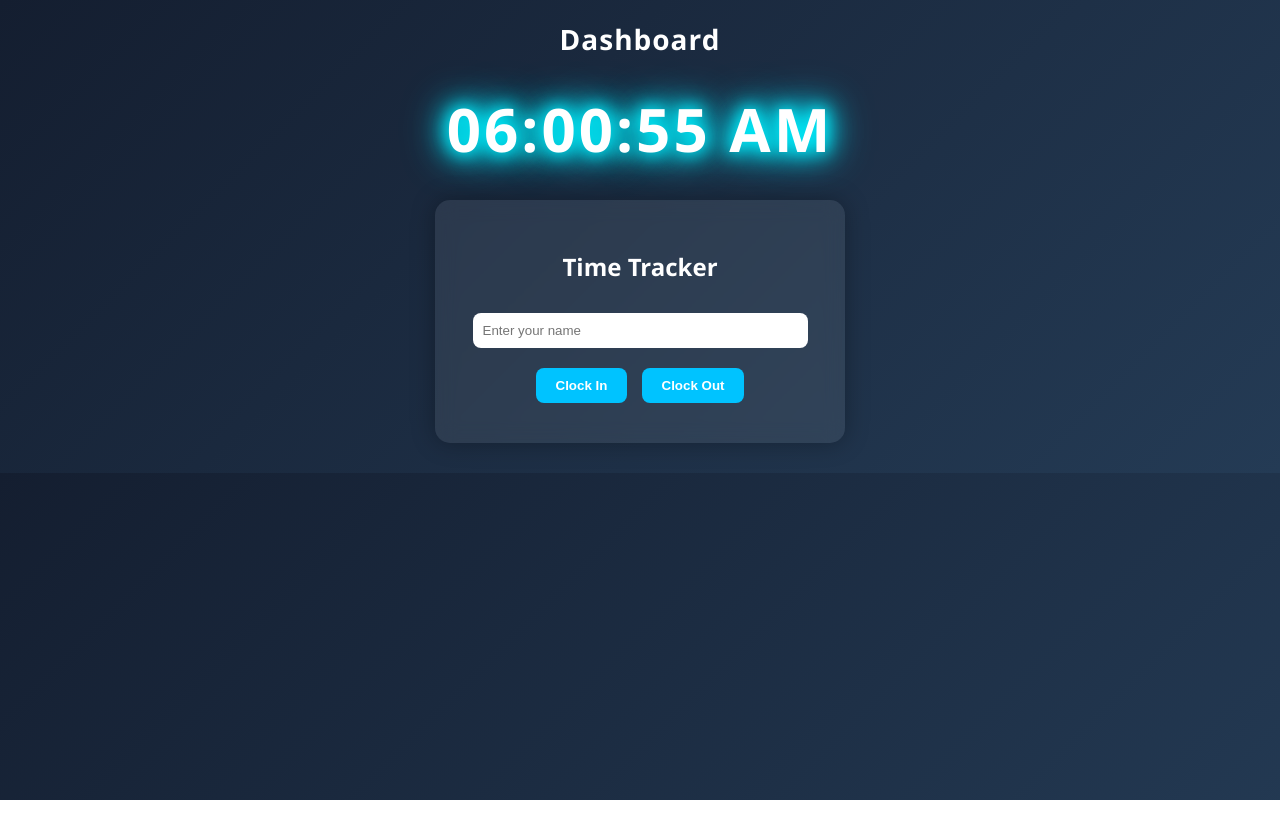
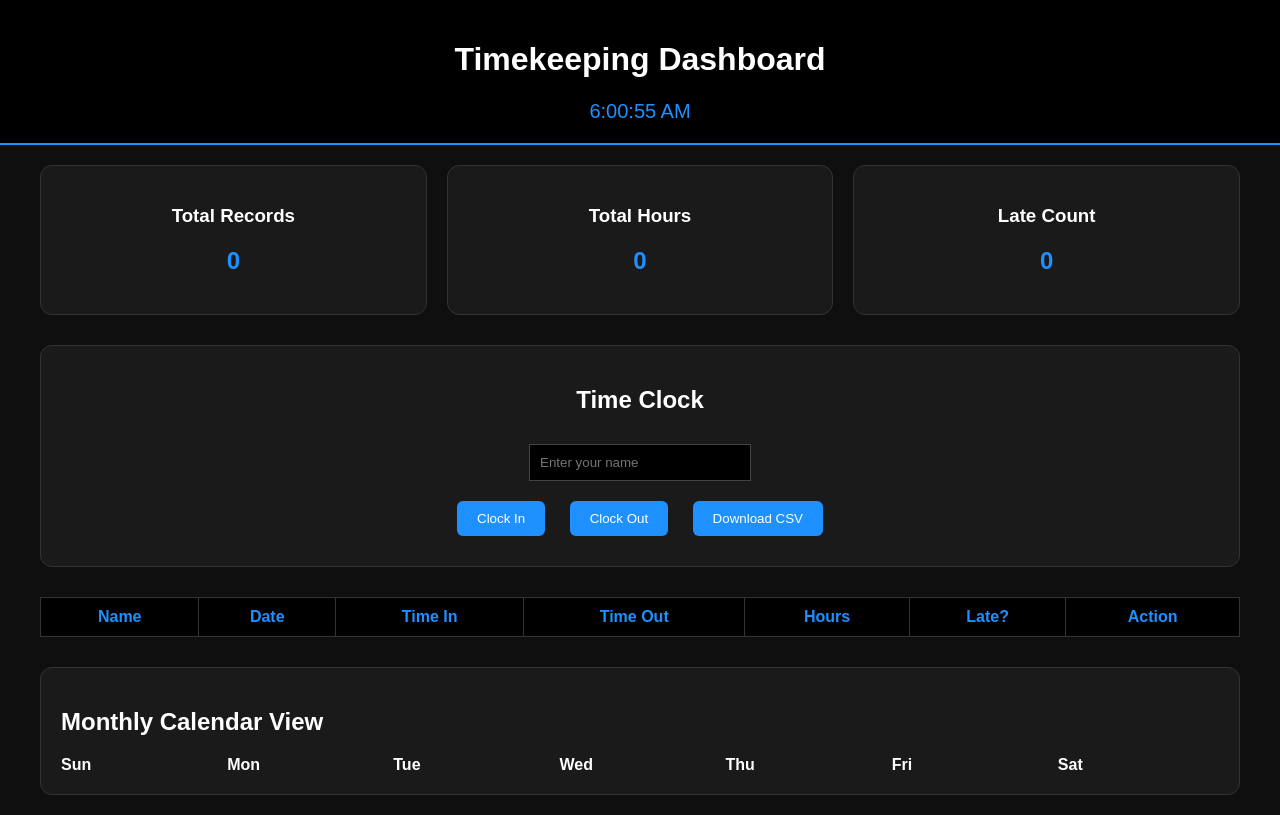
Before and after one commit to Lz28Justin/time-tracker, a website: page public/index.html in a window 1280 px wide. Drawn offline with Linux system fonts and the light colour scheme; no server answers.

Commit message:
Update index.html

```diff
--- a/public/index.html
+++ b/public/index.html
@@ -2,160 +2,343 @@
 <html>
 <head>
     <title>Timekeeping Dashboard</title>
-  <meta name="viewport" content="width=device-width, initial-scale=1.0">
-
     <style>
         body {
+            font-family: Arial;
             margin: 0;
-      font-family: 'Segoe UI', sans-serif;
-      background: linear-gradient(135deg, #141e30, #243b55);
+            background: #0f0f0f;
             color: white;
-      text-align: center;
         }
 
         header {
+            background: #000;
             padding: 20px;
-      font-size: 28px;
-      font-weight: bold;
-      letter-spacing: 1px;
+            text-align: center;
+            border-bottom: 2px solid #1e90ff;
         }
 
-    .clock-container {
+        #liveClock {
+            font-size: 20px;
             margin-top: 10px;
+            color: #1e90ff;
         }
 
-    .glow-clock {
-      font-size: 60px;
-      font-weight: bold;
-      letter-spacing: 3px;
-      animation: glow 2s ease-in-out infinite alternate;
+        .container {
+            padding: 20px;
+            max-width: 1200px;
+            margin: auto;
         }
 
-    @keyframes glow {
-      from {
-        text-shadow:
-          0 0 10px #00f2ff,
-          0 0 20px #00f2ff,
-          0 0 30px #00f2ff,
-          0 0 40px #00c3ff;
-      }
-      to {
-        text-shadow:
-          0 0 20px #00f2ff,
-          0 0 30px #00f2ff,
-          0 0 40px #00f2ff,
-          0 0 50px #00c3ff;
-      }
+        .cards {
+            display: grid;
+            grid-template-columns: repeat(auto-fit, minmax(200px, 1fr));
+            gap: 20px;
+            margin-bottom: 30px;
         }
 
         .card {
-      background: rgba(255,255,255,0.08);
-      backdrop-filter: blur(10px);
-      margin: 30px auto;
-      padding: 30px;
-      width: 350px;
-      border-radius: 15px;
-      box-shadow: 0 0 25px rgba(0,0,0,0.3);
+            background: #1a1a1a;
+            padding: 20px;
+            border-radius: 12px;
+            text-align: center;
+            border: 1px solid #333;
+        }
+
+        .card h2 {
+            color: #1e90ff;
+        }
+
+        .clock-box {
+            background: #1a1a1a;
+            padding: 20px;
+            border-radius: 12px;
+            margin-bottom: 30px;
+            text-align: center;
+            border: 1px solid #333;
         }
 
         input {
-      width: 90%;
             padding: 10px;
-      margin: 10px 0;
-      border-radius: 8px;
-      border: none;
-      outline: none;
+            margin: 10px;
+            width: 200px;
+            background: #000;
+            color: white;
+            border: 1px solid #444;
         }
 
         button {
             padding: 10px 20px;
-      margin: 10px 5px;
+            margin: 10px;
+            background: #1e90ff;
+            color: white;
             border: none;
-      border-radius: 8px;
-      background: #00c3ff;
-      color: white;
-      font-weight: bold;
+            border-radius: 6px;
             cursor: pointer;
-      transition: 0.3s;
         }
 
         button:hover {
-      background: #00f2ff;
-      transform: scale(1.05);
+            background: #0d6efd;
         }
 
+        table {
+            width: 100%;
+            border-collapse: collapse;
+            background: #1a1a1a;
+        }
+
+        th, td {
+            padding: 10px;
+            border: 1px solid #333;
+            text-align: center;
+        }
+
+        th {
+            background: #000;
+            color: #1e90ff;
+        }
+
+        .calendar {
+            margin-top: 30px;
+            background: #1a1a1a;
+            padding: 20px;
+            border-radius: 12px;
+            border: 1px solid #333;
+        }
+
+        .calendar-grid {
+            display: grid;
+            grid-template-columns: repeat(7, 1fr);
+            gap: 5px;
+        }
+
+        .calendar-day {
+            padding: 15px;
+            text-align: center;
+            border-radius: 6px;
+            background: #222;
+        }
+
+        .present { background: #28a745; }
+        .late { background: orange; }
+
+        .calendar-header {
+            font-weight: bold;
+        }
     </style>
 </head>
-
 <body>
 
-  <header>Dashboard</header>
+<header>
+    <h1>Timekeeping Dashboard</h1>
+    <div id="liveClock"></div>
+</header>
 
-  <div class="clock-container">
-    <div id="clock" class="glow-clock">00:00:00 AM</div>
+<div class="container">
+
+    <div class="cards">
+        <div class="card">
+            <h3>Total Records</h3>
+            <h2 id="totalRecords">0</h2>
+        </div>
+        <div class="card">
+            <h3>Total Hours</h3>
+            <h2 id="totalHours">0</h2>
+        </div>
+        <div class="card">
+            <h3>Late Count</h3>
+            <h2 id="lateCount">0</h2>
+        </div>
     </div>
 
-  <div class="card">
-    <h2>Time Tracker</h2>
-
-    <input type="text" id="name" placeholder="Enter your name">
-
+    <div class="clock-box">
+        <h2>Time Clock</h2>
+        <input type="text" id="name" placeholder="Enter your name" required>
         <br>
-
         <button onclick="clockIn()">Clock In</button>
         <button onclick="clockOut()">Clock Out</button>
+        <button onclick="downloadCSV()">Download CSV</button>
+    </div>
+
+    <table>
+        <thead>
+            <tr>
+                <th>Name</th>
+                <th>Date</th>
+                <th>Time In</th>
+                <th>Time Out</th>
+                <th>Hours</th>
+                <th>Late?</th>
+                <th>Action</th>
+            </tr>
+        </thead>
+        <tbody id="records"></tbody>
+    </table>
+
+    <div class="calendar">
+        <h2>Monthly Calendar View</h2>
+        <div class="calendar-grid calendar-header">
+            <div>Sun</div><div>Mon</div><div>Tue</div>
+            <div>Wed</div><div>Thu</div><div>Fri</div><div>Sat</div>
+        </div>
+        <div class="calendar-grid" id="calendarBody"></div>
+    </div>
+
 </div>
 
 <script>
-  // LIVE GLOW CLOCK
-  function updateClock() {
+
+// LIVE DIGITAL CLOCK (12-hour format)
+function updateClock(){
     const now = new Date();
-
     let hours = now.getHours();
-    let minutes = now.getMinutes();
-    let seconds = now.getSeconds();
-    let ampm = hours >= 12 ? 'PM' : 'AM';
-
+    let minutes = now.getMinutes().toString().padStart(2,'0');
+    let seconds = now.getSeconds().toString().padStart(2,'0');
+    let ampm = hours >= 12 ? "PM" : "AM";
     hours = hours % 12;
     hours = hours ? hours : 12;
 
-    hours = hours.toString().padStart(2, '0');
-    minutes = minutes.toString().padStart(2, '0');
-    seconds = seconds.toString().padStart(2, '0');
-
-    document.getElementById("clock").innerText =
+    document.getElementById("liveClock").innerText =
         `${hours}:${minutes}:${seconds} ${ampm}`;
 }
 
 setInterval(updateClock, 1000);
 updateClock();
 
-  // Clock In / Clock Out
-  async function clockIn() {
+
+function getCurrentDate(){
+    return new Date().toISOString().split("T")[0];
+}
+
+function getCurrentTime(){
+    return new Date().toTimeString().slice(0,5);
+}
+
+async function clockIn(){
     const name = document.getElementById("name").value;
-    if (!name) return alert("Enter your name");
+    if(!name) return alert("Enter your name");
 
     await fetch("/clockin", {
-      method: "POST",
-      headers: { "Content-Type": "application/json" },
-      body: JSON.stringify({ name })
+        method:"POST",
+        headers:{"Content-Type":"application/json"},
+        body:JSON.stringify({
+            name,
+            date:getCurrentDate(),
+            time:getCurrentTime()
+        })
     });
 
-    alert("Clocked In!");
+    loadRecords();
 }
 
-  async function clockOut() {
+async function clockOut(){
     const name = document.getElementById("name").value;
-    if (!name) return alert("Enter your name");
+    if(!name) return alert("Enter your name");
 
     await fetch("/clockout", {
-      method: "POST",
-      headers: { "Content-Type": "application/json" },
-      body: JSON.stringify({ name })
+        method:"POST",
+        headers:{"Content-Type":"application/json"},
+        body:JSON.stringify({
+            name,
+            time:getCurrentTime()
+        })
     });
 
-    alert("Clocked Out!");
+    loadRecords();
 }
+
+async function loadRecords(){
+    const res = await fetch("/logs");
+    const data = await res.json();
+
+    const table = document.getElementById("records");
+    table.innerHTML = "";
+
+    let totalHours = 0;
+    let lateCount = 0;
+
+    data.forEach(record => {
+
+        let hours = 0;
+
+        if(record.time_in && record.time_out){
+            const inTime = new Date(`1970-01-01T${record.time_in}:00`);
+            const outTime = new Date(`1970-01-01T${record.time_out}:00`);
+            hours = (outTime - inTime) / (1000*60*60);
+            totalHours += hours;
+        }
+
+        let isLate = record.time_in > "08:00";
+        if(isLate) lateCount++;
+
+        function to12Hour(time){
+            if(!time) return "-";
+            let [h,m] = time.split(":");
+            h = parseInt(h);
+            let ampm = h >= 12 ? "PM" : "AM";
+            h = h % 12;
+            h = h ? h : 12;
+            return `${h}:${m} ${ampm}`;
+        }
+
+        table.innerHTML += `
+            <tr>
+                <td>${record.name}</td>
+                <td>${record.date}</td>
+                <td>${to12Hour(record.time_in)}</td>
+                <td>${to12Hour(record.time_out)}</td>
+                <td>${hours.toFixed(2)}</td>
+                <td>${isLate ? "Yes" : "No"}</td>
+                <td><button onclick="deleteRecord(${record.id})">Delete</button></td>
+            </tr>
+        `;
+    });
+
+    document.getElementById("totalRecords").innerText = data.length;
+    document.getElementById("totalHours").innerText = totalHours.toFixed(2);
+    document.getElementById("lateCount").innerText = lateCount;
+
+    buildCalendar(data);
+}
+
+function buildCalendar(data){
+    const calendar = document.getElementById("calendarBody");
+    calendar.innerHTML = "";
+
+    const now = new Date();
+    const year = now.getFullYear();
+    const month = now.getMonth();
+
+    const firstDay = new Date(year, month, 1).getDay();
+    const daysInMonth = new Date(year, month + 1, 0).getDate();
+
+    for(let i=0;i<firstDay;i++){
+        calendar.innerHTML += `<div></div>`;
+    }
+
+    for(let day=1; day<=daysInMonth; day++){
+        const fullDate = `${year}-${String(month+1).padStart(2,'0')}-${String(day).padStart(2,'0')}`;
+        let record = data.find(r => r.date === fullDate);
+
+        let className = "calendar-day";
+        if(record){
+            className += record.time_in > "08:00" ? " late" : " present";
+        }
+
+        calendar.innerHTML += `<div class="${className}">${day}</div>`;
+    }
+}
+
+async function deleteRecord(id){
+    await fetch("/delete/"+id, {method:"DELETE"});
+    loadRecords();
+}
+
+function downloadCSV(){
+    window.location.href="/download";
+}
+
+loadRecords();
+
 </script>
 
 </body>
```
Lines whose indentation alone changed are shown as unchanged.
